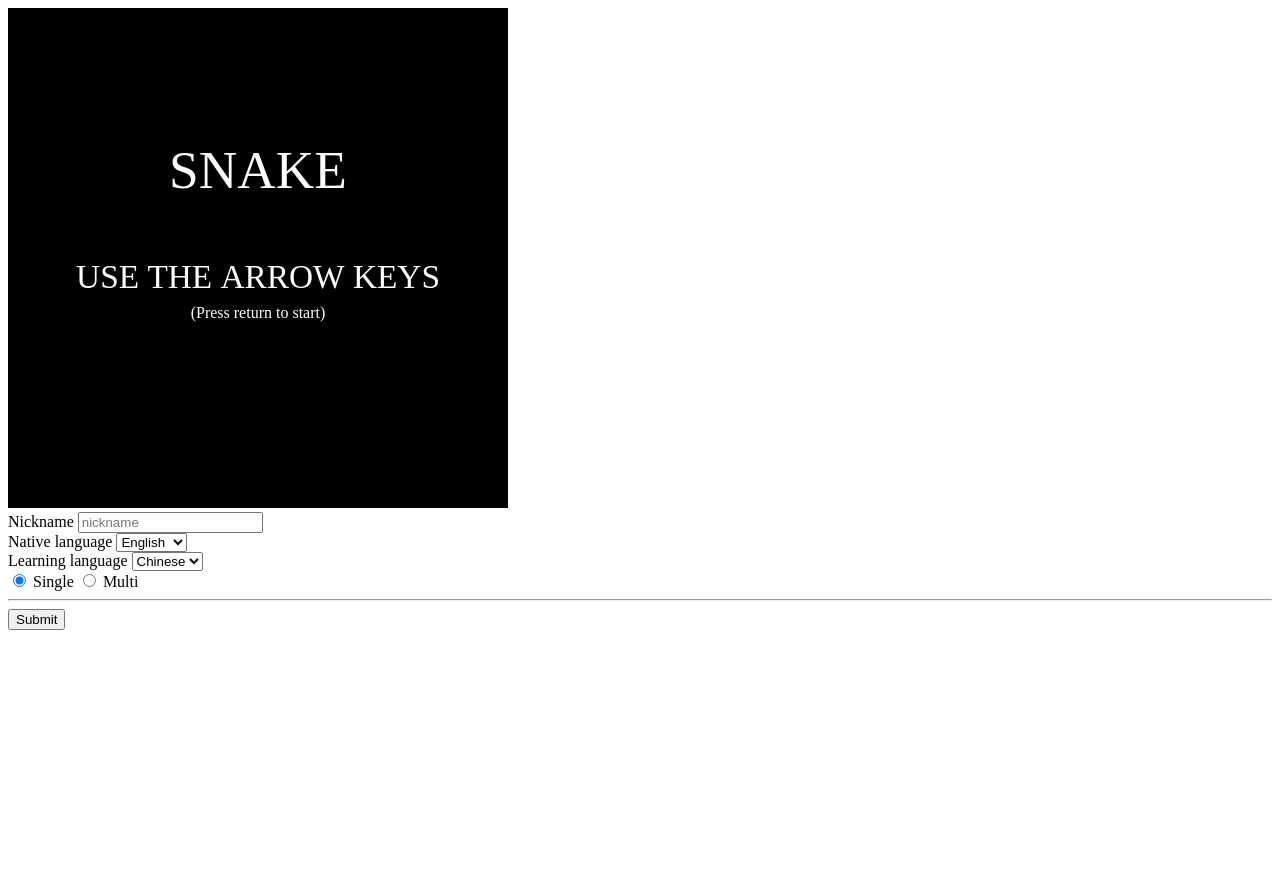
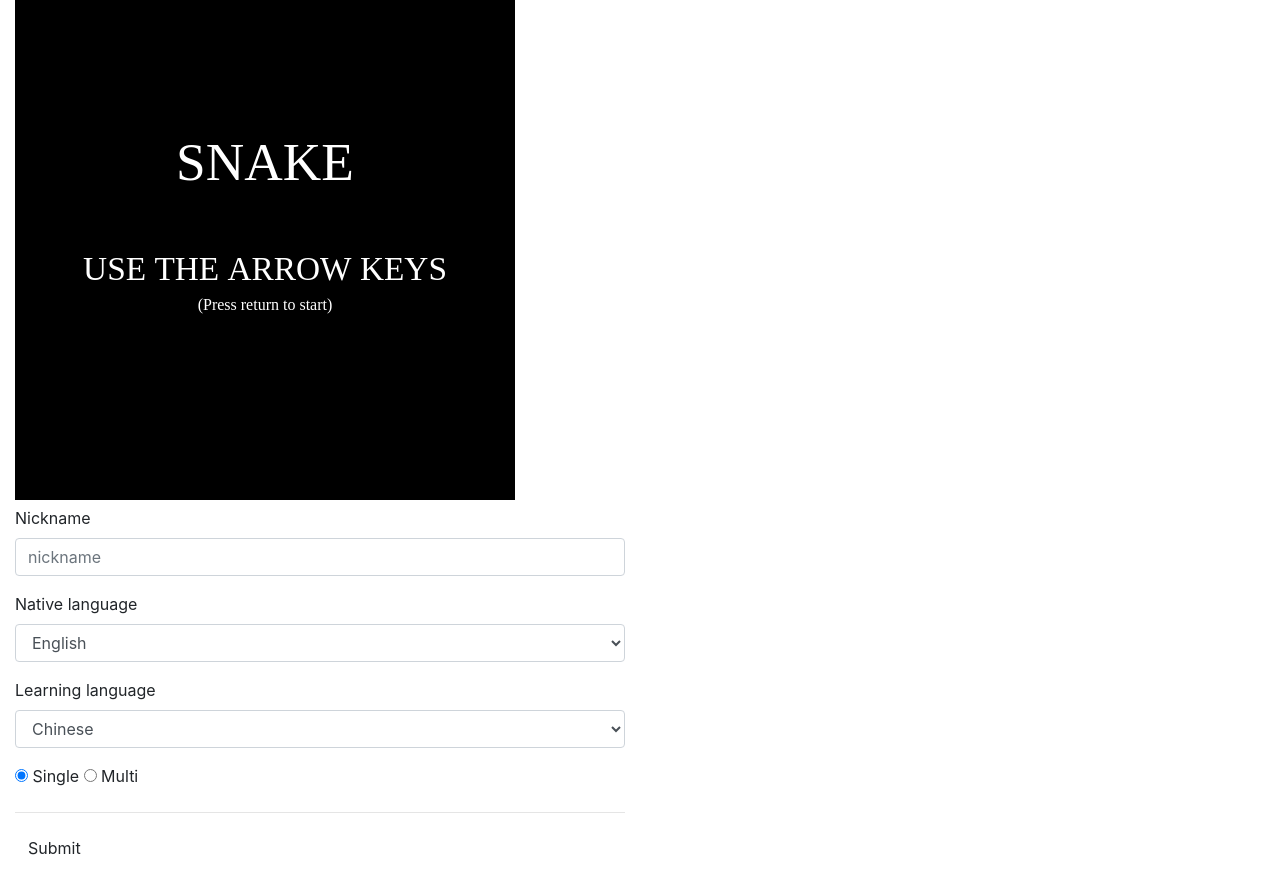
Before and after one commit to RostovTeam/snake-client, a website: page views/index.html in a window 1280 px wide. Before the commit the page ends 800 px from the top, so only its background shows below. Drawn offline with nearby package versions, Linux system fonts and the light colour scheme.

Commit message:
add bootstrap

```diff
--- a/views/index.html
+++ b/views/index.html
@@ -3,7 +3,8 @@
     <head>
         <meta http-equiv="content-type" content="text/html; charset=UTF-8">
         <title></title>
-        <link rel="stylesheet" type="text/css" href="style.css">
+        <link rel="stylesheet" type="text/css" href="/css/style.css">
+        <link rel="stylesheet" type="text/css" href="//yastatic.net/bootstrap/3.3.1/css/bootstrap.min.css">
         <style type='text/css'>
         </style>
     </head>
```
